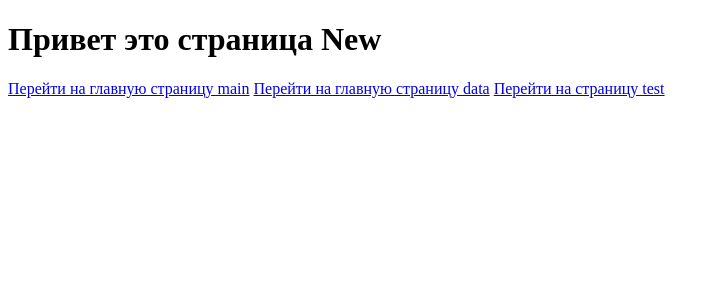
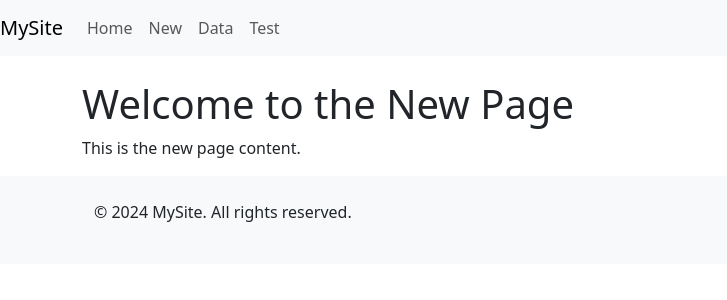
Before and after one commit to Pluxxa/webDj, a Django app: template webj/main/templates/main/new.html in a window 1280 px wide. Shown: the top 300 px of the page, without its empty margins (0-727 px from the left). Run offline with Django 5.2, Linux system fonts and the light colour scheme; the template is opened without the code that fills it, so the values that code supplies are empty; some libraries are stand-ins or nearby versions.

Commit message:
add code

```diff
--- /dev/null
+++ b/webj/main/templates/main/base.html
@@ -0,0 +1,23 @@
+<!-- main/templates/base.html -->
+<!DOCTYPE html>
+<html lang="en">
+<head>
+    <meta charset="UTF-8">
+    <meta name="viewport" content="width=device-width, initial-scale=1.0">
+    <title>{% block title %}MySite{% endblock %}</title>
+    <link href="https://maxcdn.bootstrapcdn.com/bootstrap/5.3.0/css/bootstrap.min.css" rel="stylesheet">
+</head>
+<body>
+    {% include 'main/menu.html' %}
+
+    <div class="container mt-4">
+        {% block content %}
+        <!-- Content will be injected here -->
+        {% endblock %}
+    </div>
+
+    {% include 'main/footer.html' %}
+
+    <script src="https://cdnjs.cloudflare.com/ajax/libs/bootstrap/5.3.0/js/bootstrap.bundle.min.js"></script>
+</body>
+</html>
--- /dev/null
+++ b/webj/main/templates/main/footer.html
@@ -0,0 +1,6 @@
+<!-- main/templates/footer.html -->
+<footer class="bg-light text-center text-lg-start">
+    <div class="container p-4">
+        <p>&copy; 2024 MySite. All rights reserved.</p>
+    </div>
+</footer>
--- /dev/null
+++ b/webj/main/templates/main/menu.html
@@ -0,0 +1,20 @@
+<!-- main/templates/menu.html -->
+<nav class="navbar navbar-expand-lg navbar-light bg-light">
+    <a class="navbar-brand" href="#">MySite</a>
+    <div class="collapse navbar-collapse" id="navbarNav">
+        <ul class="navbar-nav">
+            <li class="nav-item">
+                <a class="nav-link" href="{% url 'index' %}">Home</a>
+            </li>
+            <li class="nav-item">
+                <a class="nav-link" href="{% url 'new' %}">New</a>
+            </li>
+            <li class="nav-item">
+                <a class="nav-link" href="{% url 'data' %}">Data</a>
+            </li>
+            <li class="nav-item">
+                <a class="nav-link" href="{% url 'test' %}">Test</a>
+            </li>
+        </ul>
+    </div>
+</nav>
--- a/webj/main/templates/main/new.html
+++ b/webj/main/templates/main/new.html
@@ -1,13 +1,9 @@
-<!DOCTYPE html>
-<html lang="en">
-<head>
-    <meta charset="UTF-8">
-    <title>New Page</title>
-</head>
-<body>
-    <h1>Привет это страница New</h1>
-    <a href="{% url 'index' %}">Перейти на главную страницу main</a>
-    <a href="{% url 'data' %}">Перейти на главную страницу data</a>
-    <a href="{% url 'test' %}">Перейти на страницу test</a>
-</body>
-</html>
+<!-- main/templates/new.html -->
+{% extends 'base.html' %}
+
+{% block title %}New{% endblock %}
+
+{% block content %}
+<h1>Welcome to the New Page</h1>
+<p>This is the new page content.</p>
+{% endblock %}
--- /dev/null
+++ b/webj/main_1/templates/main_1/footer.html
@@ -0,0 +1,6 @@
+<!-- main/templates/footer.html -->
+<footer class="bg-light text-center text-lg-start">
+    <div class="container p-4">
+        <p>&copy; 2024 MySite. All rights reserved.</p>
+    </div>
+</footer>
```
Also changed, not shown: webj/main/templates/main/index.html (+9 -13 lines), webj/main_1/templates/main_1/data.html (+9 -13 lines), webj/main_1/templates/main_1/menu.html (added, +20 -0 lines), webj/main_1/templates/main_1/test.html (+9 -13 lines).
